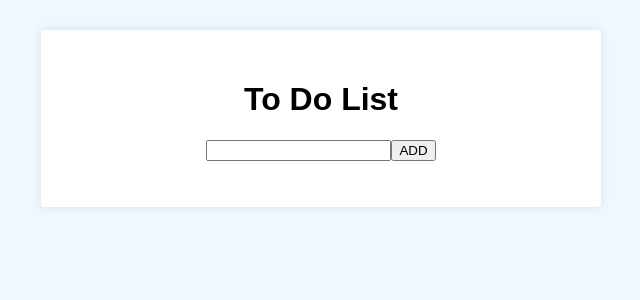
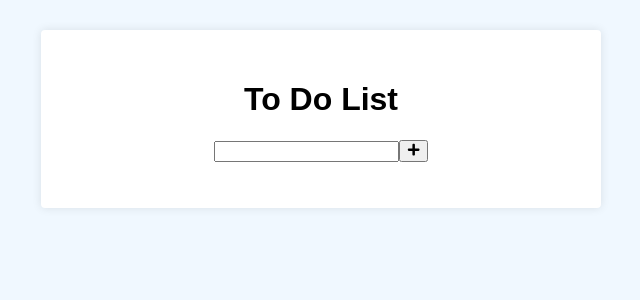
Before and after one commit to HerbertCJ/todolist, a React (Create React App) app: page / in a window 1280 px wide. Shown: the top 300 px of the page, without its empty margins (319-959 px from the left). Built offline with nearby package versions, Linux system fonts and the light colour scheme.

Commit message:
updated form function

```diff
--- a/src/Form.js
+++ b/src/Form.js
@@ -1,10 +1,21 @@
-export default function Form() {
+import PropTypes from 'prop-types'
+import { FaPlus } from 'react-icons/fa'
+
+import './Form.css'
+
+export default function Form({ handleSubmit, handleChange, text }) {
     return (
         <div>
-            <form action="#" className="form">
-                <input type="text" />
-                <button type="submit">ADD</button>
+            <form action="#" onSubmit={handleSubmit} className="form">
+                <input type="text" onChange={handleChange} value={text} />
+                <button type="submit"><FaPlus /></button>
             </form>
         </div>
     )
 }
+
+Form.propTypes ={
+    handleSubmit: PropTypes.func.isRequired,
+    handleChange: PropTypes.func.isRequired,
+    text: PropTypes.string.isRequired,
+}
```
